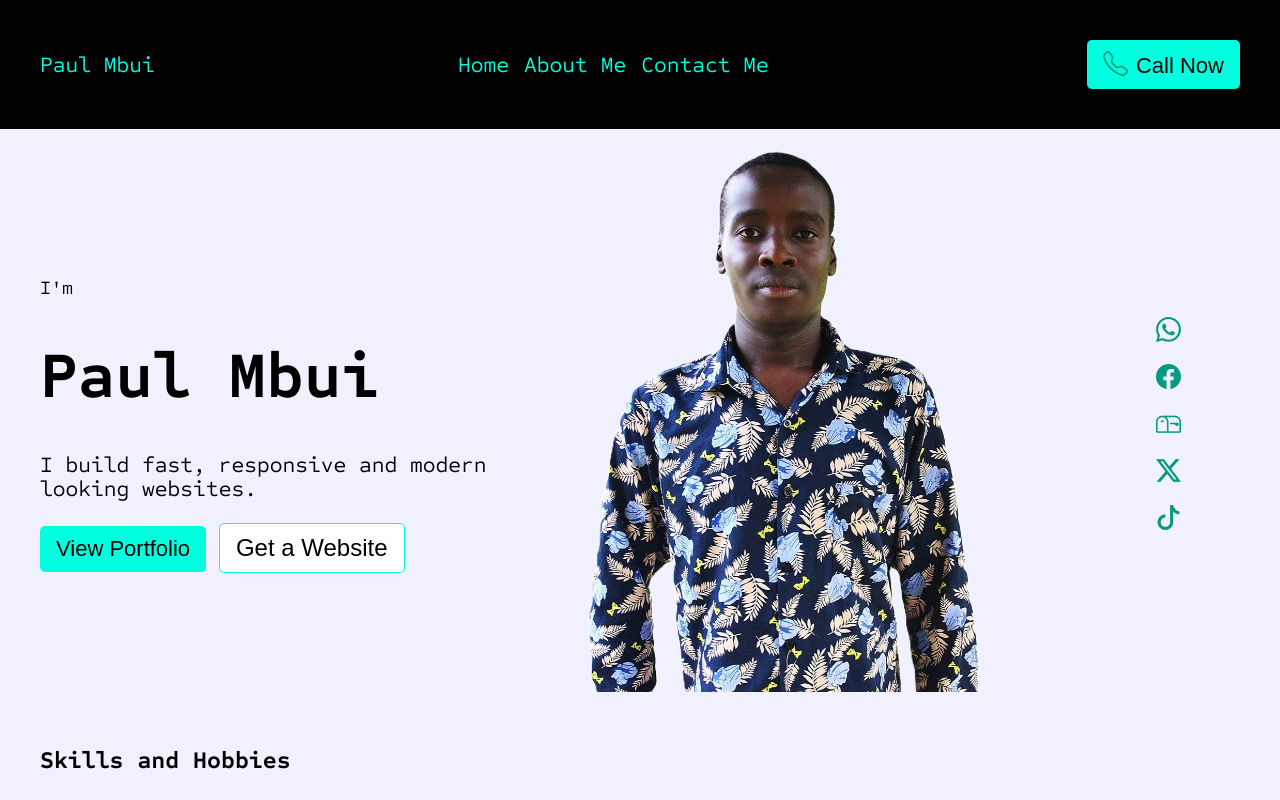
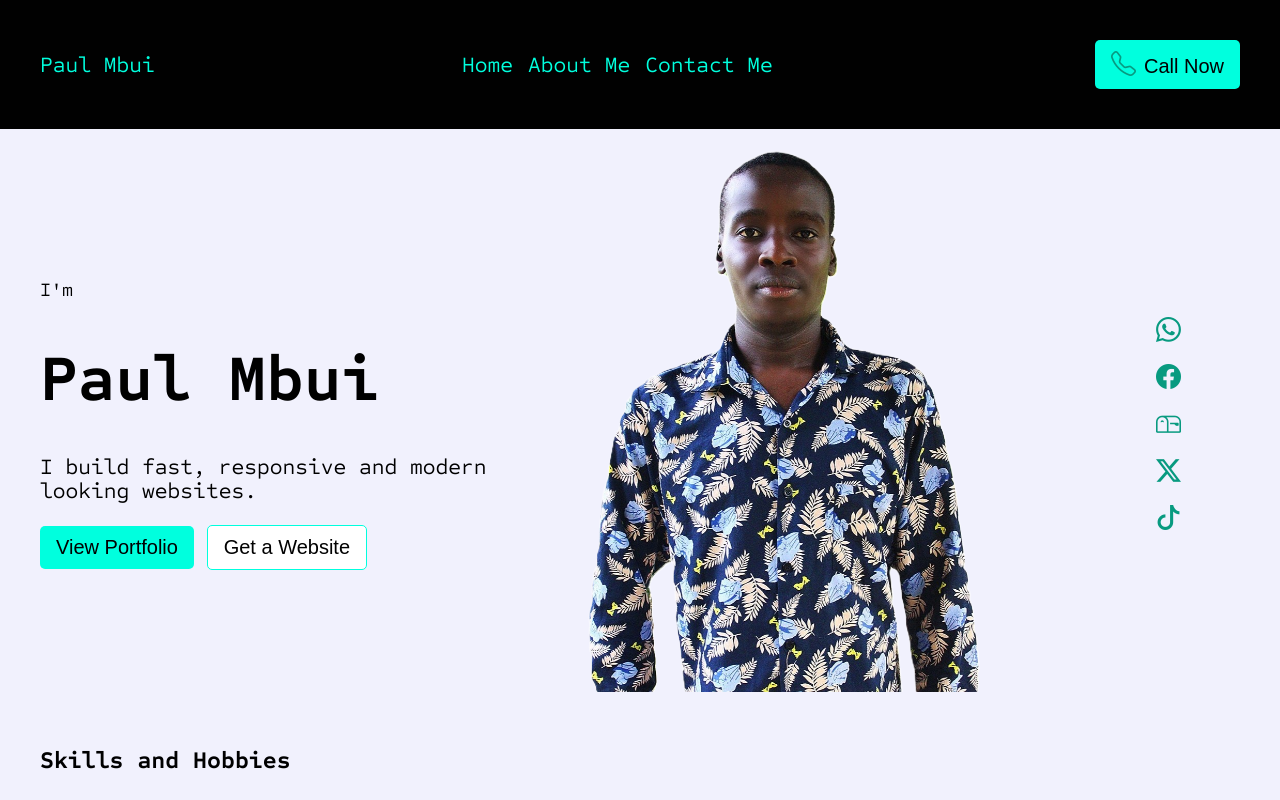
Before and after one commit to paulmbui20/paulmbui, a website built with webpack: page index.html in a window 1280 px wide. Shown: the top 800 px of the page. Built offline with nearby package versions, Linux system fonts and the light colour scheme.

Commit message:
Button functionality

```diff
--- a/css/style.css
+++ b/css/style.css
@@ -230,7 +230,7 @@ span {
   padding: 10px 16px;
   background-color: #00ffde;
   color: #010101;
-  font-size: 22px;
+  font-size: 20px;
   outline: none;
 }
 .btn-primary:hover {
@@ -245,7 +245,7 @@ span {
   padding: 10px 16px;
   background-color: #ffffff;
   color: #010101;
-  font-size: 24px;
+  font-size: 20px;
   outline: none;
 }
 .btn-outline:hover {
--- a/index.html
+++ b/index.html
@@ -52,8 +52,8 @@
           <span>I'm</span>
           <h1 class="home-h1">Paul Mbui</h1>
           <p>I build fast, responsive and modern looking websites.</p>
-          <a href="#"><button class="btn-primary">View Portfolio</button> </a>
-          <a href="#"><button class="btn-outline">Get a Website</button> </a>
+          <a href="#portfolio"><button class="btn-primary">View Portfolio</button> </a>
+          <a href="contact.html"><button class="btn-outline">Get a Website</button> </a>
         </div>
         <div class="hero-image">
           <img class="me" src="img/me.png" alt="me" />
@@ -121,9 +121,8 @@
           </div>
         </div>
       </section>
-
-      <h2>My Portfolio</h2>
-      <div class="container">
+  <h2>My Portfolio</h2>
+      <div class="container" id="portfolio">
         <div class="card">
             <a href="https://tymestech.co.ke" target="_blank" rel="noopener noreferrer"
               ><img src="img/tymestech.co.ke.webp" alt="" /><span>Tymestech.co.ke</span></a
```
